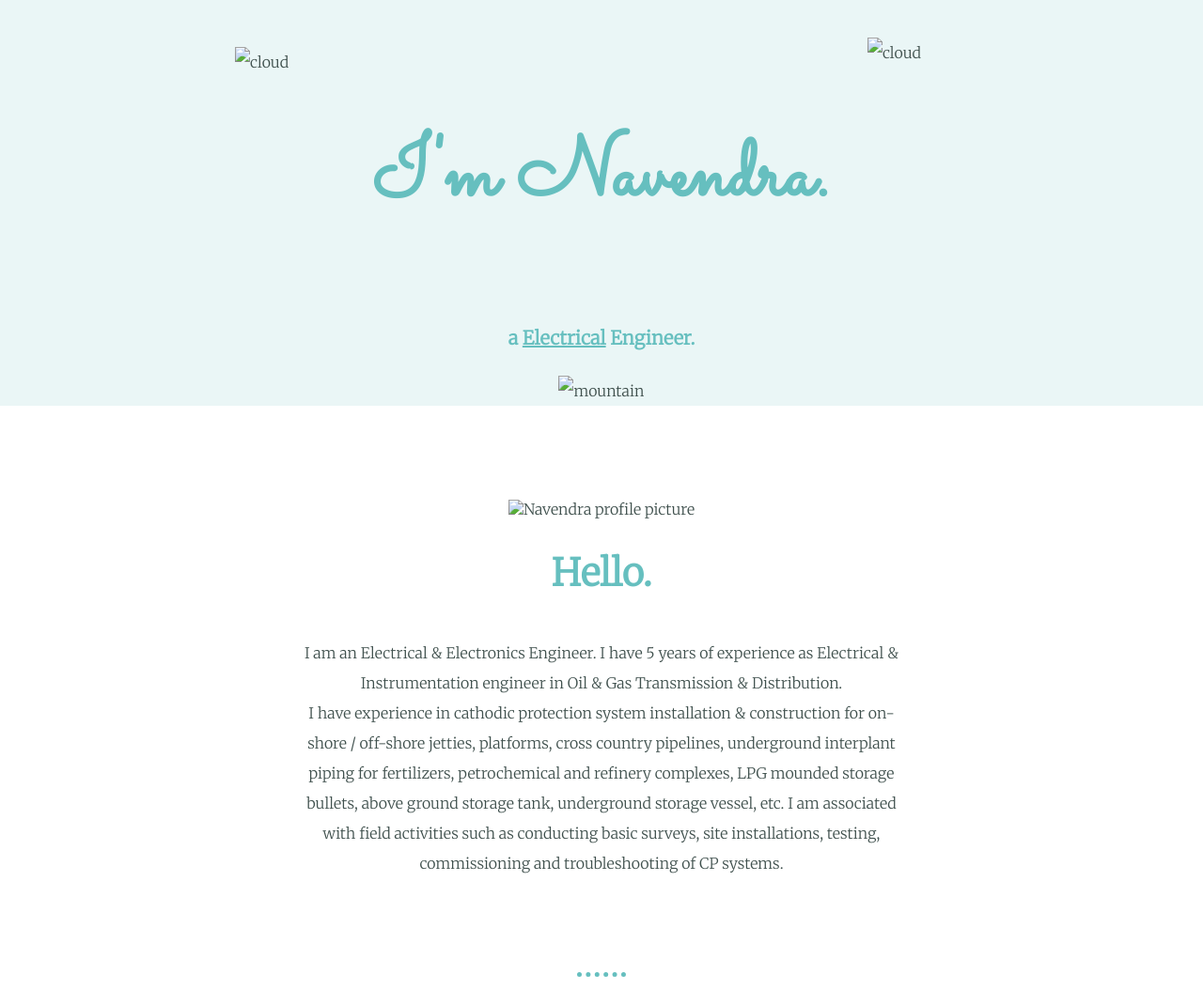
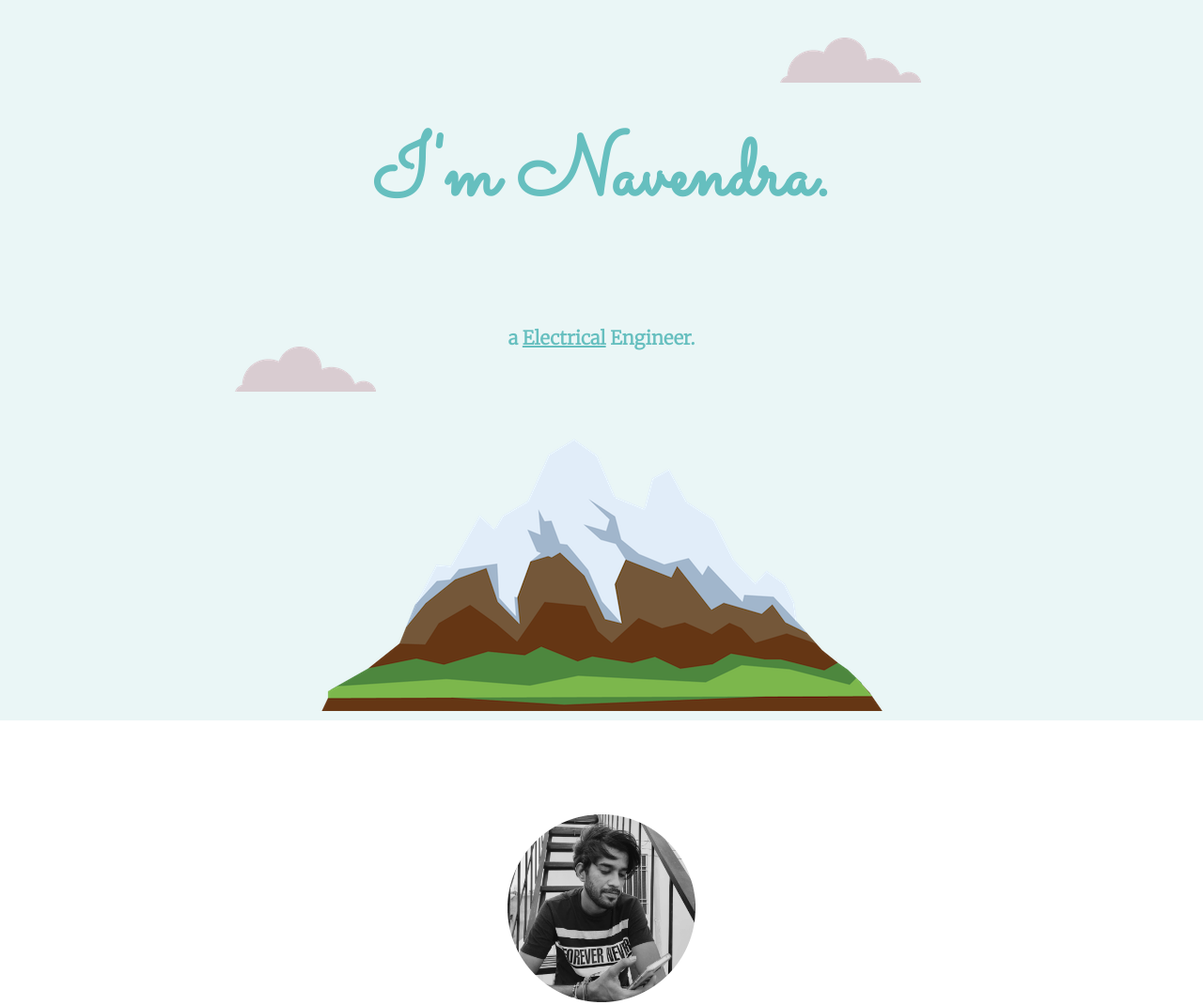
Before and after one commit to navendra034/My-personal-site, a plain HTML site: page index.html in a window 1280 px wide. Shown: the top 1070 px of the page at 94% size. Drawn offline with Linux system fonts and the light colour scheme; files that its build step writes are made by us from their sources.

Commit message:
updated index for my personal site

```diff
--- a/index.html
+++ b/index.html
@@ -11,15 +11,15 @@
   </head>
   <body>
     <div class="top-container">
-      <img class="top-cloud"src="Images/cloud.png" alt="cloud">
+      <img class="top-cloud"src="cloud.png" alt="cloud">
       <h1>I'm Navendra.</h1>
       <p class="p1">a <span class="streem">Electrical</span> Engineer.</p>
-      <img class="bottom-cloud"src="Images/cloud.png" alt="cloud">
-      <img src="Images/mountain.png" alt="mountain">
+      <img class="bottom-cloud"src="cloud.png" alt="cloud">
+      <img src="mountain.png" alt="mountain">
     </div>
     <div class="middle-container">
       <div class="profile">
-        <img src="Images/gagan.jpg" alt="Navendra profile picture">
+        <img src="gagan.jpg" alt="Navendra profile picture">
         <h2>Hello.</h2>
         <p class="p2">I am an Electrical & Electronics Engineer. I have 5 years of experience as Electrical & Instrumentation engineer in Oil & Gas Transmission & Distribution.</p>
         <p class="p2">I have experience in cathodic protection system installation & construction for on-shore / off-shore jetties, platforms, cross country pipelines, underground interplant piping for fertilizers, petrochemical and refinery complexes, LPG mounded storage bullets, above ground storage tank, underground storage vessel, etc. I am associated with field activities such as conducting basic surveys, site installations, testing, commissioning and troubleshooting of CP systems.</p>
@@ -28,12 +28,12 @@
       <div class="skills">
         <h2>My Skills.</h2>
         <div class="skill-row">
-          <img class="inst" src="Images\instrumentation.jpg" alt="instrumentation Engineering">
+          <img class="inst" src="instrumentation.jpg" alt="instrumentation Engineering">
           <h3>Instrumentation & Control Engineering</h3>
           <p class="p3">USM flow data validation, consumer skid flow computer troubleshooting as well as health monitoring. Hydraulic Pneumatic Solenoids Control valve, Limit Switch, Proximity & Ultrasonic sensor, Encoder, Metering Gauge & sensor. Establishing communication between PLC, HMI & SCADA using RS-232, Ethernet and Modbus & Profibus protocol for real time monitoring of plant process.</p>
         </div>
         <div class="skill-row">
-          <img class="inst1" src="Images\cathodic protection.png" alt="cathodic protection">
+          <img class="inst1" src="cathodic protection.png" alt="cathodic protection">
           <h3>Cathodic protection for corrosion control</h3>
           <p class="p3">I am associated with field activities such as conducting basic surveys, site installations, testing, commissioning and troubleshooting of CP systems.</p>
         </div>
```
